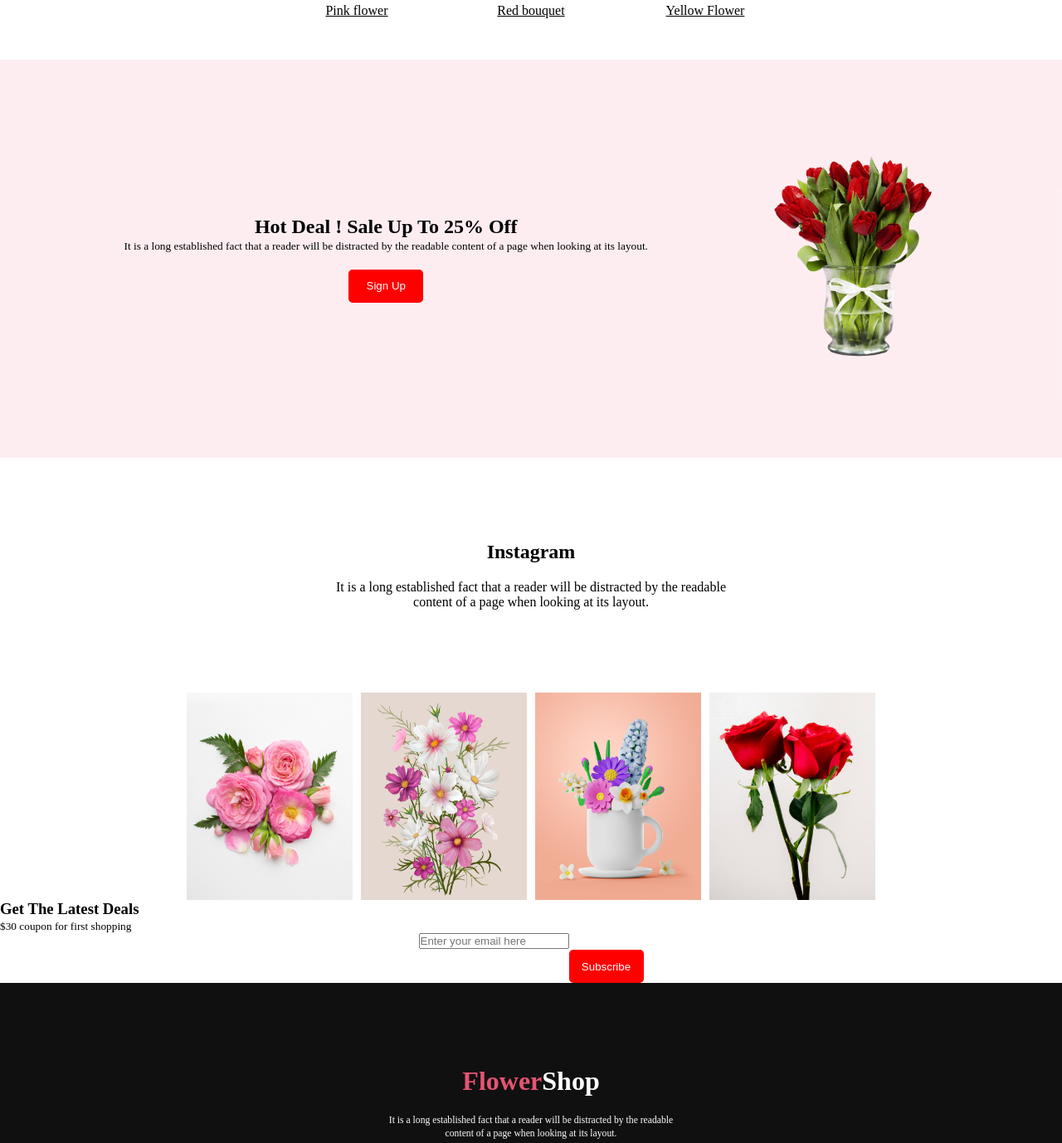
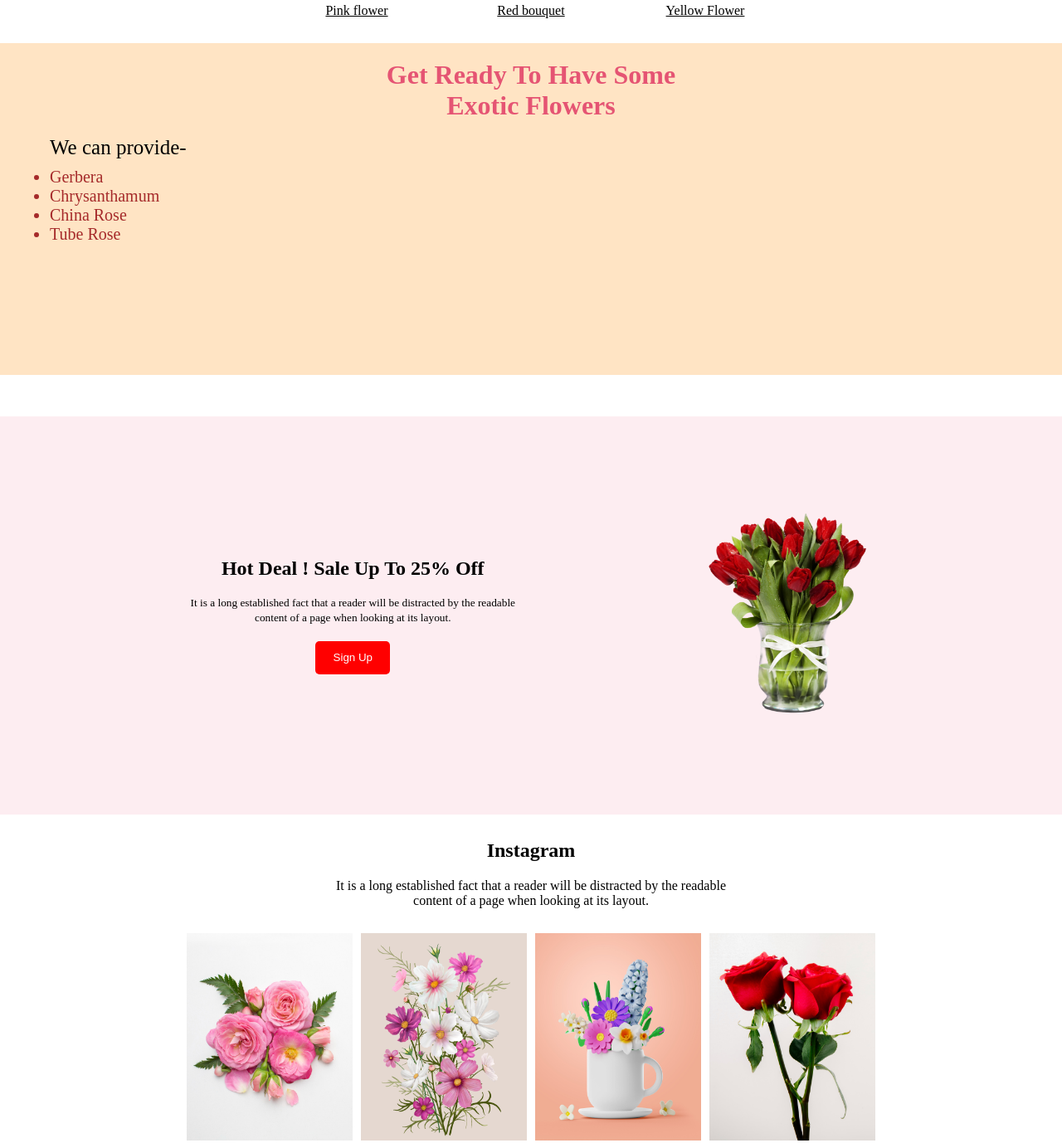
Before and after one commit to fariha0/flower-shop-assignment, a plain HTML site: page index.html in a window 1280 px wide. Shown: the part 1553-2931 px from the top of the page at 83% size. Drawn offline with Linux system fonts and the light colour scheme.

Commit message:
one before last

```diff
--- a/index.html
+++ b/index.html
@@ -54,15 +54,35 @@
         </div>
 
     </section>
+            <div class="extra">
+
+                <h1 class="extra-head">Get Ready To Have Some<br>
+                    Exotic Flowers </h1><br>
+                    <p class="middle">We can provide-</p>
+                    <ul class="list">
+                        <li>Gerbera</li>
+                        <li>Chrysanthamum</li>
+                        <li>China Rose</li>
+                        <li>Tube Rose</li>
+                        </ul>
 
 
+
+
+            </div>
+    <section>
+
+
+
+
+    </section>
 <!-- hot deal -->
 
 
         <section class="hot-deal">
         <div class="hot-deal-text">
-            <h2>Hot Deal ! Sale Up To 25%<span color="red"> Off</span></h2>
-            <p font="18px" font color="#27272799" padding top="32px" padding bottom="32px"><small>It is a long established fact that a reader will be distracted by the readable content of a page when looking at its layout.</small></p>
+            <h2>Hot Deal ! Sale Up To 25%<span color="red"> Off</span></h2><br>
+            <p font="18px" font color="#27272799" padding top="32px" padding bottom="32px"><small>It is a long established fact that a reader will be distracted by the readable<br> content of a page when looking at its layout.</small></p>
             <button class="button">Sign Up</button>
 
         </div>
@@ -79,7 +99,7 @@
 
     <section>
     <div class="intsa">
-        <h2 >Instagram</h2>
+        <h2 class="head" >Instagram</h2>
         <p class="insta-text">It is a long established fact that a reader will be distracted by the readable <br>content of a page when looking at its layout.</p>
     </div>
         <div class="insta-img">
@@ -93,18 +113,22 @@
 
 <!-- latest deal -->
 
-        <section class="latest-deal">
+<section>
+        <div class="deal">
 
-            <div class="info">
-                <h3>Get The Latest Deals</h3>
+                <div class="writing">
+                <h1>Get The Latest Deals</h1><br>
                 <p><small>$30 coupon for first shopping</small></p>
             </div>
+
             <div class="latest-form-button">
-                <form >
-                    <label for="email" >
-                    <input id="email" type="email" placeholder="Enter your email here">
-                </label>
+                <div>
+                <form class="form">
+
+                    <input  type="email" placeholder="Enter your email here">
+
                 </form>
+            </div>
                 <div>
                     <button class="button">Subscribe</button>
                 </div>
--- a/styles.css
+++ b/styles.css
@@ -42,7 +42,7 @@ width: 600px;
 padding-top: 50px;
 margin-top: 20px;}
 
-.hot-deal{
+ .hot-deal{
     background-color: rgba(229, 84, 115, 0.10);;
     margin-top: 50px;
     display: flex;
@@ -52,7 +52,7 @@ margin-top: 20px;}
 height: 480px;
 }
 
-.hot-deal-text{ text-align: center;}
+ .hot-deal-text{ text-align: center;} */
 
 
 .intsa{
@@ -61,7 +61,9 @@ height: 480px;
     text-align: center;
 }
 
-.insta-text{margin-top: 20px;}
+.insta-text{margin-top: 20px;
+    text-align: center;
+}
 
 .insta-img{
     display: flex;
@@ -71,23 +73,17 @@ gap: 10px;
 align-items: center;
 margin-left: 50px;
 margin-right: 50px;
-margin-top: 0px;
+margin-top: 30px;
  }
+ .head{text-align: center;
+margin-top: 30px;}
 
 
- /* .info{ */
-    width: 1440px;
-height: 449px;
 
-.latest-deal{
-    background-image: url("./Rectangle\ 9.png");
-    align-items: center;
 
-}
-.latest-form-button{
-    display: flex;
-    justify-content: center;
-}
+
+
+
 .flower{
     color: #E55473;
 }
@@ -113,7 +109,7 @@ height: 449px;
     font-size: 12px;
     margin-top: 20px;}
 
-/* featured */
+/* featured  */
 
 .featured-flower{
     margin:100px 100px 100px 100px;
@@ -153,3 +149,63 @@ border-radius: 200px 200px 0px 0px;
     text-align: center;
     text-decoration-line: underline;
  }
+
+ /* latest */
+
+
+ .deal{background-image: url("./Rectangle\ 9.png");
+
+margin-top: 30px;
+margin-bottom: 30px;
+margin-left:315px ;
+margin-right: 315px;
+align-items: center;
+height: 300px;}
+
+.latest-form-button{
+    align-items: center;
+    display: flex;
+    justify-content:center;
+    padding-top: 70px;
+
+}
+.form{
+    border-radius: 8px;
+background: #FFF;width: 700px;
+height: 40px;
+}
+
+::placeholder{
+    text-align: center;
+}
+
+.writing{
+    text-align: center;
+    padding-top:50px;
+
+}
+
+.extra{
+background-color: bisque;
+margin-top: 30px;
+height: 400px;
+
+
+}
+
+.extra-head{
+    text-align: center;
+    color: #E55473;
+    padding-top: 20px;
+}
+.list{
+    padding-left: 60px;
+    font-size: 20px;
+    color: brown;
+    margin-top: 10px;
+}
+
+.middle{
+    font-size: 25px;
+    padding-left: 60px;
+}
```
